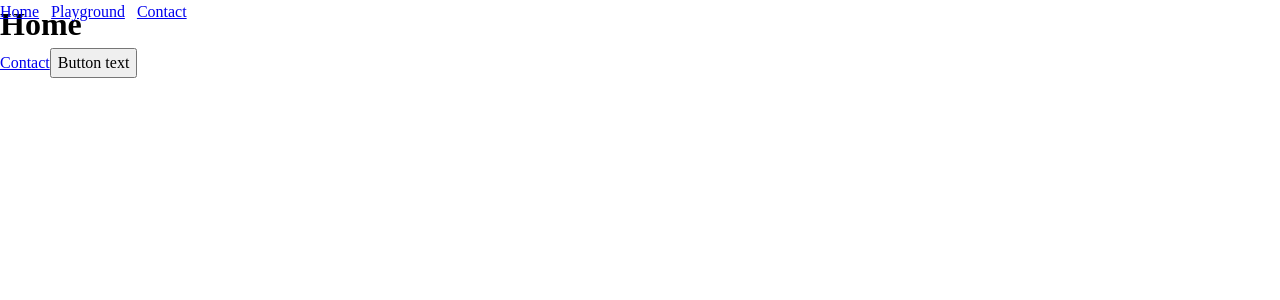
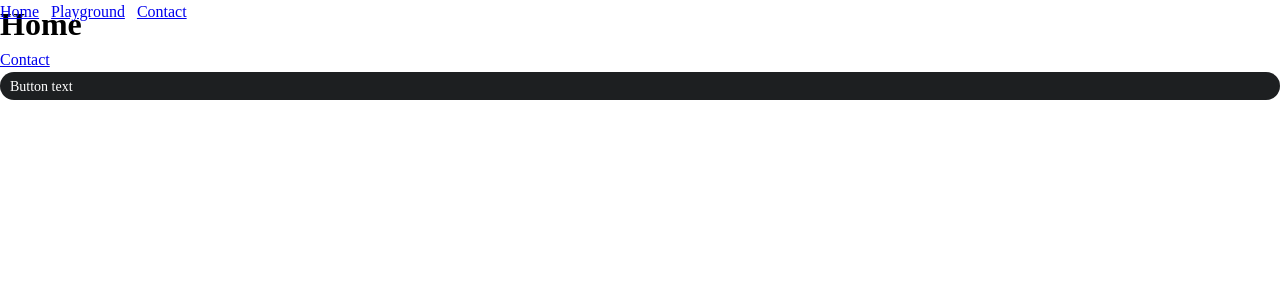
Before and after one commit to muchisx/v1_the_tiger, a React (Vite) app in the folder web/: page / in a window 1280 px wide. Shown: the top 300 px of the page. Built offline with nearby package versions, Linux system fonts and the light colour scheme.

Commit message:
add ButtonStyled component v1

```diff
--- a/web/index.html
+++ b/web/index.html
@@ -4,7 +4,7 @@
 <head>
   <meta charset="UTF-8" />
   <meta name="viewport" content="width=device-width, initial-scale=1.0" />
-  <title>Vite + React + TS</title>
+  <title>Miguel Ángel | Developer</title>
 </head>
 
 <body>
--- a/web/src/components/Button.tsx
+++ b/web/src/components/Button.tsx
@@ -1,9 +1,10 @@
 import React from 'react';
+import ButtonStyled from './styled/ButtonStyled';
 
 function Button(props) {
   const { text } = props;
 
-  return <button>{text}</button>;
+  return <ButtonStyled>{text}</ButtonStyled>;
 }
 
 export default Button;
--- /dev/null
+++ b/web/src/components/styled/ButtonStyled.tsx
@@ -0,0 +1,25 @@
+import styled, { css } from 'styled-components';
+
+function ButtonStyled(props) {
+  const { role, type = 'primary', children } = props;
+
+  const Container = styled.div`
+    background: var(--button-bg-${type});
+    border-radius: 100px;
+    padding: 2rem 4rem;
+  `;
+
+  const Button = styled.button`
+    font-size: 14rem;
+    color: var(--button-text-${type});
+    background: none;
+  `;
+
+  return (
+    <Container>
+      <Button>{children}</Button>
+    </Container>
+  );
+}
+
+export default ButtonStyled;
--- a/web/src/styles/App.css
+++ b/web/src/styles/App.css
@@ -92,12 +92,19 @@ select {
 /*  --------------------------------------------------
                 MAIN CSS BELOW
 --------------------------------------------------- */
+
+:root {
+  --button-bg-primary: #1d1f21;
+  --button-text-primary: #fff
+}
+
 html,
 body {
   height: 100%;
 }
 
 body {
+  font-family: 'Microsoft Sans Serif';
   min-height: 100vh;
   min-height: 100dvh;
 }
@@ -105,6 +112,10 @@ body {
 #root {
   width: 100%;
   height: 100%;
+}
+
+button {
+  border: none;
 }
 
 /* Temp  */
```
